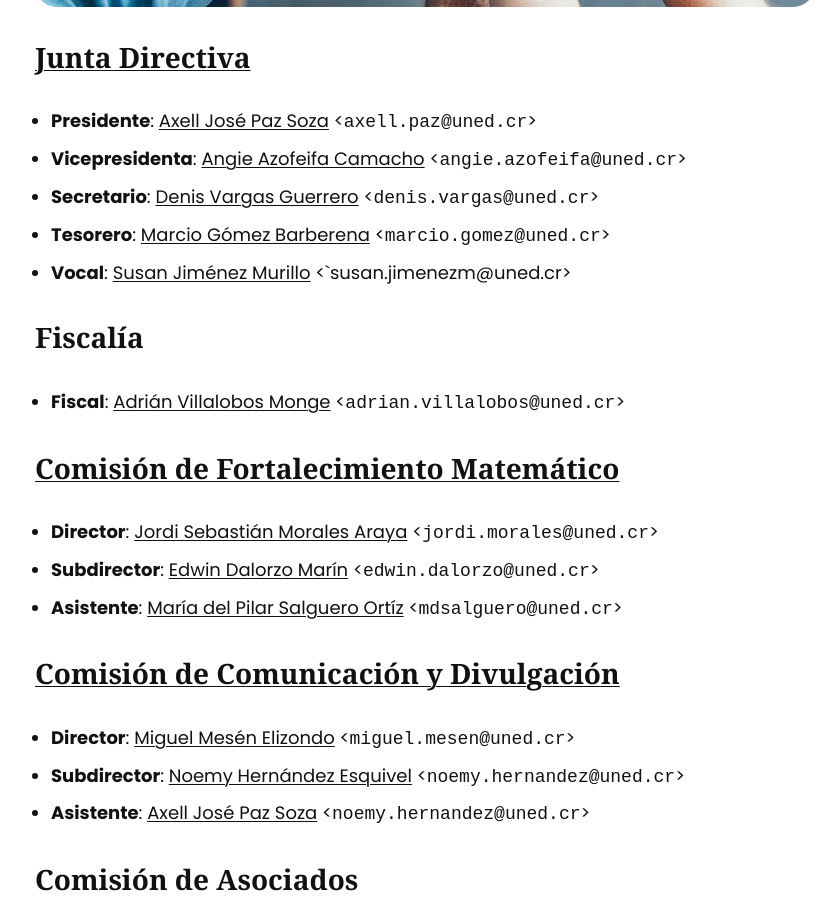
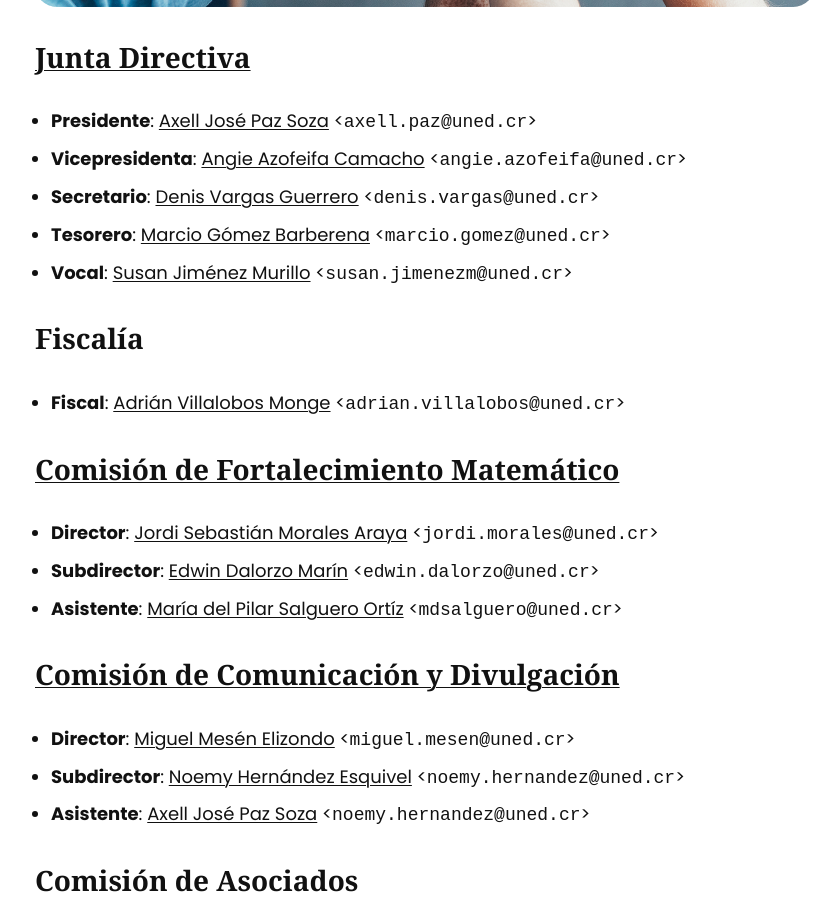
Before and after one commit to asoesem/asoesem.github.io, a Jekyll site: the page built from _pages/organization.md, in a window 1280 px wide and 900 px high, scrolled down 810 px. Shown: the whole window, without its empty margins (215-1055 px from the left). Built offline with Jekyll 4.4.1, drawn with Linux system fonts in a browser that asks for light colours.

Commit message:
Correcciones de errores de formato

```diff
--- a/_pages/organization.md
+++ b/_pages/organization.md
@@ -12,7 +12,7 @@
 * **Vicepresidenta**: [Angie Azofeifa Camacho](mailto:angie.azofeifa@uned.cr) <`angie.azofeifa@uned.cr`>
 * **Secretario**: [Denis Vargas Guerrero](mailto:denis.vargas@uned.cr) <`denis.vargas@uned.cr`>
 * **Tesorero**: [Marcio Gómez Barberena](mailto:marcio.gomez@uned.cr) <`marcio.gomez@uned.cr`>
-* **Vocal**: [Susan Jiménez Murillo](mailto:susan.jimenezm@uned.cr) <`susan.jimenezm@uned.cr>
+* **Vocal**: [Susan Jiménez Murillo](mailto:susan.jimenezm@uned.cr) <`susan.jimenezm@uned.cr`>
 
 
 ## Fiscalía
```
